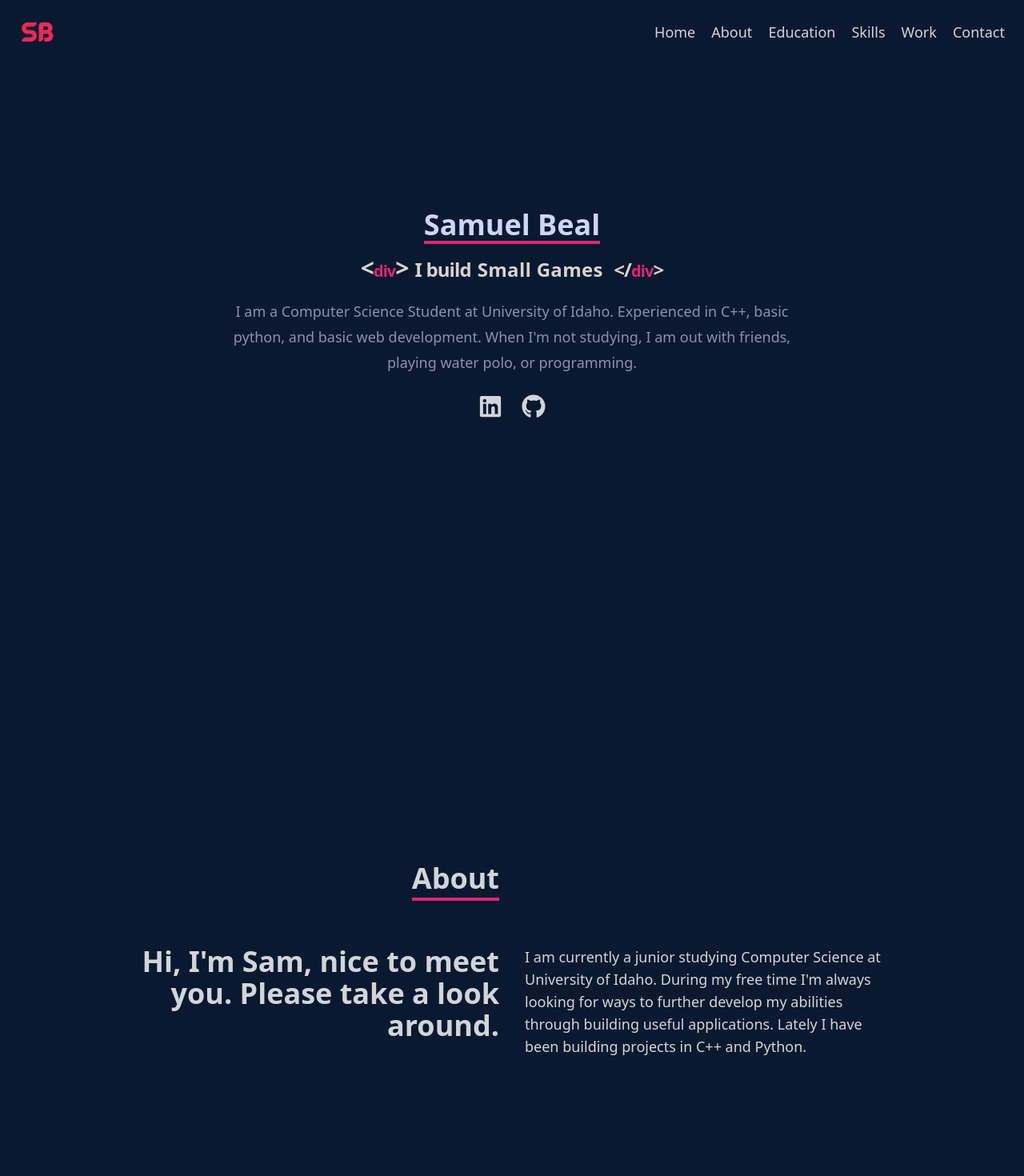
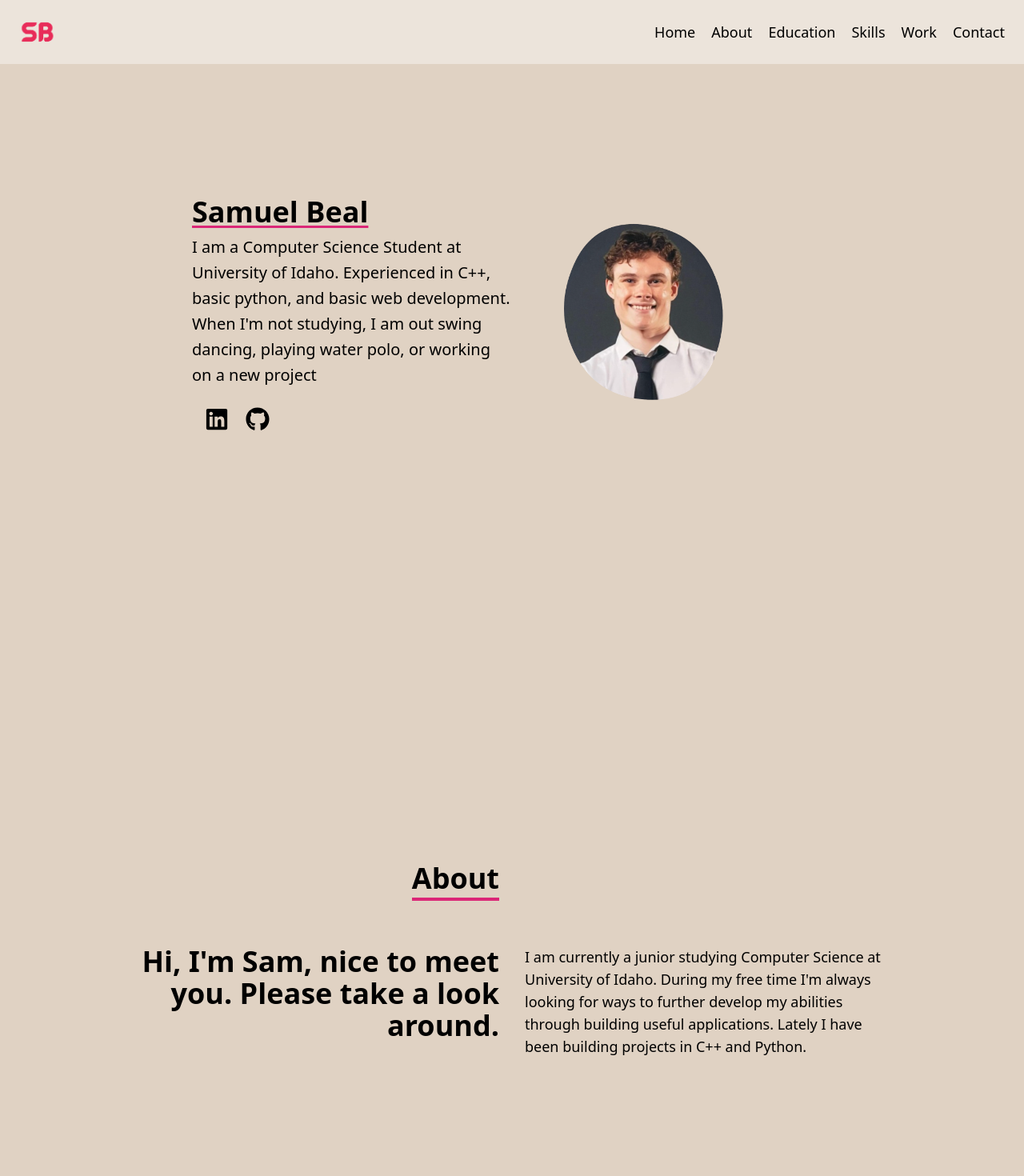
Before and after one commit to spbeal/portfolio, a React (Create React App) app: page / in a window 1280 px wide. Shown: the top 1470 px of the page at 80% size. Built offline with nearby package versions, Linux system fonts and the light colour scheme.

Commit message:
Update 2024
New colors, and updated for 2024

```diff
--- a/src/components/navigationbar/Navbar.jsx
+++ b/src/components/navigationbar/Navbar.jsx
@@ -17,7 +17,7 @@ const Navbar = () => {
   const handleClick = () => setNav(!nav);
 
   return (
-    <div className="fixed w-full h-[80px] flex justify-between items-center px-4 bg-[#0a192f] text-gray-300">
+    <div className="fixed w-full h-[80px] flex justify-between items-center px-4 bg-almond-700">
       {/* <div className="fixed px-4 bg-[#0a192f] text-gray-300"> */}
       <div>
         <a href="https://sambeal.dev/">
@@ -71,7 +71,7 @@ const Navbar = () => {
         className={
           !nav
             ? "hidden"
-            : " absolute top-0 left-0 w-full h-screen bg-[#0a192f] flex flex-col justify-center items-center"
+            : " absolute top-0 left-0 w-full h-screen bg-almond-700 flex flex-col justify-center items-center"
         }
       >
         <li className="py-6 text-4xl">
--- a/src/components/pages/About.jsx
+++ b/src/components/pages/About.jsx
@@ -2,7 +2,7 @@ import React from 'react'
 
 const About = () => {
   return (
-    <div name='about' className='w-full h-screen bg-[#0a192f] text-gray-300'>
+    <div name='about' className='w-full h-screen bg-almond'>
         <div className='flex flex-col justify-center items-center w-full h-full'>
 
         <div className='max-w-[1000px] w-full grid grid-cols-2 gap-8'>
--- a/src/components/pages/Contact.jsx
+++ b/src/components/pages/Contact.jsx
@@ -2,16 +2,16 @@ import React from 'react'
 
 const Contact = () => {
   return (
-    <div name = 'contact' className='w-full h-full py-72 bg-[#0a192f] flex justify-center items-center p-4'>
+    <div name = 'contact' className='w-full h-full py-72 bg-almond flex justify-center items-center p-4'>
         <form method='POST' action="https://getform.io/f/1575d85d-5d25-4d12-925b-8d0d2a4b407d" className='flex flex-col max-w-[600px] w-full'>
           <div className='pb-8'>
-            <p className='text-4xl font-bold inline border-b-4 border-pink-600 text-gray-300'>Contact</p>
-            <p className='text-gray-300 py-4 text-lg'> Submit the form below or shoot me an email --> sampbeal@gmail.com</p>
+            <p className='text-4xl font-bold inline border-b-4 border-pink-600 '>Contact</p>
+            <p className=' py-4 text-lg'> Submit the form below or shoot me an email --> sampbeal@gmail.com</p>
           </div>
-          <input className='bg-[#ccd6f6] p-2' type="text" placeholder='Name' name='name' />
-          <input className='my-4 p-2 bg-[#ccd6f6]' type="email" placeholder='Email' name='email'/>
-          <textarea className='bg-[#ccd6f6] p-2' name="message" rows="10" placeholder='Message'></textarea>
-          <button className='text-white border-2 hover:bg-pink-600 hover:border-pink-600 px-4 py-3 mx-auto flex items-center my-8 text-xl'>Let's Connect</button>
+          <input className='bg-almond-800  p-2' type="text" placeholder='Name' name='name' />
+          <input className='my-4 p-2 bg-almond-800 ' type="email" placeholder='Email' name='email'/>
+          <textarea className='bg-almond-800  p-2' name="message" rows="10" placeholder='Message'></textarea>
+          <button className='border-almond-800 border-2 hover:bg-almond-600  hover:border-pink-600 px-4 py-3 mx-auto flex items-center my-8 text-xl'>Let's Connect</button>
         </form>
     </div>
   )
--- a/src/components/pages/Education.jsx
+++ b/src/components/pages/Education.jsx
@@ -4,11 +4,11 @@ import GRC from '../../assets/Green River College.jpg'
 
 const Education = () => {
   return (
-    <div name='education' className='wfull h-screen bg-[#0a192f] text-gray-300'>
+    <div name='education' className='wfull h-screen bg-almond'>
 {/*Container */}
         <div className=' max-w-[1000px] mx-auto p-4 flex flex-col justify-center w-full h-full'>
             <div className=''>
-                <p className='text-4xl font-bold inline border-b-4 border-pink-600 text-gray-300'>Education</p>
+                <p className='text-4xl font-bold inline border-b-4 border-pink-600'>Education</p>
               <ul className='hidden md:block text-lg'>
                 <li className='py-8 grid grid-cols-4'>
                 <img className='w-20' src={Uidaho} alt="University of Idaho icon"/>
@@ -17,7 +17,7 @@ const Education = () => {
                 <p className='py-1'>Computer Science</p>
                 </li>
                 <p className='mx-auto'> 2023-2025
-                <p className='mx-auto py-1'>GPA: 3.91/4.0</p>
+                <p className='mx-auto py-1'>GPA: 3.79/4.0</p>
                 </p>
                 </li>
 
--- a/src/components/pages/Home.jsx
+++ b/src/components/pages/Home.jsx
@@ -2,6 +2,7 @@ import React from "react";
 import { HiArrowNarrowRight } from "react-icons/hi";
 import { TypeAnimation } from "react-type-animation";
 import { Link } from "react-scroll";
+import Sam from "../../assets/Good pfp.jpg";
 import SamBlob from "../../assets/blobimageofme.png";
 
 import {
@@ -18,83 +19,74 @@ import { BsFillPersonLinesFill } from "react-icons/bs";
 }
 const Home = () => {
   return (
-    <div name="home" className="w-full h-screen bg-[#0a192f]">
+    <div name="home" className="w-full h-screen bg-almond">
       {/* Container */}
-      <div className="max-w-[1000px] mx-auto px-8 flex flex-col justify-center items-center h-full ">
-        <h1 className="text-4xl text-7x1 font-bold text-[#ccd6f6] sm:block border-b-4 border-pink-600">
+      <div className="w-full mx-auto px-8 flex flex-col items-center justify-center h-full text-xl leading-8">
+        <div className="hidden sm:block">
+          <div className=" grid grid-cols-2">
+            <div>
+              <h1 className=" text-4xl font-bold sm:block underline decoration-pink-600 underline-offset-4 ">
                 Samuel Beal
               </h1>
-
-        <div className="">
-          <p className=" mt-2 mb-3 text-2xl pt-1 font-extrabold tracking-tight text-text-color sm:text-4xl flex">
-            <p className=" hidden md:block whitespace-nowrap text-3xl font-extrabold text-stone-300">
-              &lt;
-              <span className="font-extrabold text-xl text-pink-600">div</span>
-              &gt;
-              {/* <span className="text-2xl mx-2 font-extrabold leading-7 text-stone-400">I build</span></p> */}
-              <span className="text-2xl mx-2 font-extrabold leading-7 text-[]">
-                I build
-              </span>
-            </p>
-            <p className=" hidden md:block text-xs pt-3 font-black tracking-wide text-stone-300">
-              <TypeAnimation
-                sequence={[
-                  "Quality of Life Applications",
-                  1000,
-                  "Websites",
-                  1000,
-                  "Small Games",
-                  1000,
-                  "Any and All Things!",
-                  1000,
-                ]}
-                wrapper="span"
-                speed={50}
-                style={{ fontSize: "2em", display: "inline-block" }}
-                repeat={Infinity}
-              />
-            </p>
-
-            <p className=" hidden md:block text-2xl font-bold pt-1 text-stone-300 ">
-              &lt;/
-              <span className="text-xl pt-1 font-extrabold text-pink-600">
-                div
-              </span>
-              &gt;
-            </p>
-          </p>
-        </div>
-        <p className="hidden md:block text-center text-lg leading-8 text-[#8892b0] py-2 max-w-[700px] ">
-          I am a Computer Science Student at University of Idaho. Experienced in
-          C++, basic python, and basic web development. When I'm not studying, I
-          am out with friends, playing water polo, or programming.
-        </p>
-
-        <p className="md:hidden text-xl leading-8 text-[#8892b0] py-2 max-w-[700px]">
-          I am a Computer Science Student at University of Idaho. Experienced in
-          C++, basic python, and basic web development. When I'm not studying, I
-          am out with friends, playing water polo, or programming.
+              <p className="text-left text-xl leading-8 py-2 max-w-[400px] ">
+                I am a Computer Science Student at University of Idaho.
+                Experienced in C++, basic python, and basic web development.
+                When I'm not studying, I am out swing dancing, playing water
+                polo, or working on a new project
               </p>
 
               {/* Social icons */}
-        <div className="py-4 grid grid-cols-2 text-4xl font-bold inline text-gray-300">
-          <div className="mx-3 ">
+              <div className="py-4 grid grid-cols-6 space-x-0">
+                <div className="pl-4">
+                  <a
+                    className=""
+                    href="https://www.linkedin.com/in/samuelbeal/"
+                  >
+                    <FaLinkedin size={30} />
+                  </a>
+                </div>
+                <div className="">
+                  <a className="" href="https://github.com/spbeal">
+                    <FaGithub size={30} />
+                  </a>
+                </div>
+              </div>
+            </div>
+            <img className=" pl-6 h-72" src={SamBlob} alt="Me"></img>
+          </div>
+        </div>
+
+        {/* Mobile */}
+        <div className="sm:hidden">
+          <div>
+            <div className="">
+              <img className="h-72 mx-auto " src={SamBlob} alt="Me"></img>
+            </div>
+
+            <h1 className=" text-4xl font-bold underline decoration-pink-600 underline-offset-4 ">
+              Samuel Beal
+            </h1>
+            <p className=" text-xl leading-8 py-2 max-w-[700px]">
+              I am a Computer Science Student at University of Idaho.
+              Experienced in C++, basic python, and basic web development. When
+              I'm not studying, I am out with friends, playing water polo, or
+              programming a new project
+            </p>
+
+            {/* Social icons */}
+            <div className="py-4 grid grid-cols-12 space-x-0">
+              <div className="pl-4">
                 <a className="" href="https://www.linkedin.com/in/samuelbeal/">
                   <FaLinkedin size={30} />
                 </a>
               </div>
-          <div className="mx-3 ">
+              <div className="sm:hidden space-x-0"></div>
+              <div className="">
                 <a className="" href="https://github.com/spbeal">
                   <FaGithub size={30} />
                 </a>
-            {/**
-              <div className='mx-3 '>
-            <a className=''
-              href='/resume'>
-                <BsFillPersonLinesFill size={30}/>
-              </a>
               </div>
-               */}
+            </div>
           </div>
         </div>
       </div>
--- /dev/null
+++ b/src/components/pages/Home2.jsx
@@ -0,0 +1,104 @@
+import React from "react";
+import { HiArrowNarrowRight } from "react-icons/hi";
+import { TypeAnimation } from "react-type-animation";
+import { Link } from "react-scroll";
+import SamBlob from "../../assets/blobimageofme.png";
+
+import {
+  FaBars,
+  FaTimes,
+  FaGithub,
+  FaLinkedin,
+  FaFacebook,
+} from "react-icons/fa";
+import { HiOutlineMail } from "react-icons/hi";
+import { BsFillPersonLinesFill } from "react-icons/bs";
+{
+  /* #42BD97  #0a192f*/
+}
+const Home2 = () => {
+  return (
+    <div name="home" className="w-full h-screen bg-almond">
+      {/* Container */}
+      <div className="max-w-[1000px] mx-auto px-8 flex flex-col justify-center items-center h-full ">
+        <h1 className="text-4xl text-7x1 font-bold sm:block border-b-4 border-pink-600">
+          Samuel Beal
+        </h1>
+
+        <div className="">
+          {/* <p className=" mt-2 mb-3 text-2xl pt-1 font-extrabold tracking-tight text-text-color sm:text-4xl flex">
+            <p className=" hidden md:block whitespace-nowrap text-3xl font-extrabold">
+              &lt;
+              <span className="font-extrabold text-xl text-pink-600">div</span>
+              &gt;
+              <span className="text-2xl mx-2 font-extrabold leading-7 ">
+                I build
+              </span>
+            </p>
+            <p className=" hidden md:block text-xs pt-3 font-black tracking-wide">
+              <TypeAnimation
+                sequence={[
+                  "Quality of Life Applications",
+                  1000,
+                  "Websites",
+                  1000,
+                  "Small Games",
+                  1000,
+                  "Any and All Things!",
+                  1000,
+                ]}
+                wrapper="span"
+                speed={50}
+                style={{ fontSize: "2em", display: "inline-block" }}
+                repeat={Infinity}
+              />
+            </p>
+
+            <p className=" hidden md:block text-2xl font-bold pt-1 ">
+              &lt;/
+              <span className="text-xl pt-1 font-extrabold text-pink-600">
+                div
+              </span>
+              &gt;
+            </p>
+          </p> */}
+        </div>
+        <p className="hidden md:block text-center text-lg leading-8 py-2 max-w-[700px] ">
+          I am a Computer Science Student at University of Idaho. Experienced in
+          C++, basic python, and basic web development. When I'm not studying, I
+          am out with friends, playing water polo, or programming.
+        </p>
+
+        <p className="md:hidden text-xl leading-8 py-2 max-w-[700px]">
+          I am a Computer Science Student at University of Idaho. Experienced in
+          C++, basic python, and basic web development. When I'm not studying, I
+          am out with friends, playing water polo, or programming.
+        </p>
+
+        {/* Social icons */}
+        <div className="py-4 grid grid-cols-2 text-4xl font-bold inline">
+          <div className="mx-3 ">
+            <a className="" href="https://www.linkedin.com/in/samuelbeal/">
+              <FaLinkedin size={30} />
+            </a>
+          </div>
+          <div className="mx-3 ">
+            <a className="" href="https://github.com/spbeal">
+              <FaGithub size={30} />
+            </a>
+            {/**
+              <div className='mx-3 '>
+            <a className=''
+              href='/resume'>
+                <BsFillPersonLinesFill size={30}/>
+              </a>
+            </div>
+               */}
+          </div>
+        </div>
+      </div>
+    </div>
+  );
+};
+
+export default Home;
--- a/src/components/pages/Skills.jsx
+++ b/src/components/pages/Skills.jsx
@@ -19,15 +19,15 @@ const { nav } = require('../navigationbar/Navbar')
 
 const Skills = () => {
   return (
-    <div name='skills' className='w-full h-screen bg-[#0a192f] text-gray-300'>
+    <div name='skills' className='w-full h-screen bg-almond '>
        {/*Container */}
         <div className=' max-w-[1000px] mx-auto p-4 flex flex-col justify-center w-full h-full'>
             <div>
-                <p className='text-4xl font-bold inline border-b-4 border-pink-600 text-gray-300'>Skills</p>
+                <p className='text-4xl font-bold inline border-b-4 border-pink-600 '>Skills</p>
                 <p className='py-4 text-lg '> // These are some of the languages I've worked with </p>
             </div>
 
-            <div className = 'w-full grid grid-cols-2 sm:grid-cols-4 gap-4 text-center py-8'>
+            <div className = 'w-full grid grid-cols-2 sm:grid-cols-4 gap-4 text-center py-8 font-bold'>
                 <div className='shadow-md shadow-[#040c161] scale-100 hover:scale-[1.1] duration-500'>
                     <img className='w-20 mx-auto' src={Cplusplus} alt="C++ icon"/>
                     <p className='my-4'>C++</p>
--- a/src/components/pages/Work.jsx
+++ b/src/components/pages/Work.jsx
@@ -8,17 +8,40 @@ import DownloadsPic from '../../assets/Cleandownloads.png'
 import DiscoverWeekly from '../../assets/discoverweekly.png'
 import StockPic from '../../assets/stockmarket.jpg'
 import PlatformerPic from '../../assets/2D_Platformer_QjdAii7a0L.png'
+import crafty3DPic from '../../assets/crafty3D.jpg'
+
 
 const Work = () => {
   return (
-    <div name='work' className='w-full h-full text-gray-300 bg-[#0a192f]'>
+    <div name='work' className='w-full h-full  bg-almond'>
         <div className='max-w-[1000px] mx-auto p-4 flex flex-col justify-center w-full h-full'>
             <div className='pb-8'>
-                <p className='text-4xl font-bold inline border-b-4 text-gray-300 border-pink-600'>Work</p>
+                <p className='text-4xl font-bold inline border-b-4 border-pink-600'>Work</p>
                 <p className='py-4 text-lg'>// Some of my recent work</p>
             </div>
             {/* Container */}
             <div className='text-center grid sm:grid-cols-2 md:grid-cols-3 gap-4'>
+            <div
+                style = {{backgroundImage: `url(${crafty3DPic})`}}
+                className='shadow-lg shadow-[#040c16] group container rounded-md flex justify-center items-center mx-auto content-div'>
+                    <div className='opacity-0 group-hover:opacity-100'>
+                        <span className='text-2xl font-bold text-white tracking-wider'>
+                            Crafty3D
+                        </span>
+                        <div className='pt-8 text-center'>
+                            <a href="https://devpost.com/software/crafty3d">
+                                <button className='text-center rounded-lg px-4 py-3 m-2 bg-white text-gray-700 font-bold text-lg'>
+                                    Hackathon
+                                </button>
+                            </a>
+                            <a href="https://github.com/Ibetz1/crafty">
+                                <button className='text-center rounded-lg px-4 py-3 m-2 bg-white text-gray-700 font-bold text-lg'>
+                                    Code
+                                </button>
+                            </a>
+                        </div>
+                    </div>
+                </div>
             <div
                 style = {{backgroundImage: `url(${DiscoverWeekly})`}}
                 className='shadow-lg shadow-[#040c16] group container rounded-md flex justify-center items-center mx-auto content-div'>
--- a/tailwind.config.js
+++ b/tailwind.config.js
@@ -7,7 +7,14 @@ module.exports = {
     extend: {
       scale:{
         '120': '1.20',
-      }
+      },
+      colors: {
+        'cinereous': { DEFAULT: '#93827f', 100: '#1e1a19', 200: '#3b3433', 300: '#594e4c', 400: '#776865', 500: '#93827f', 600: '#a99c9a', 700: '#beb5b3', 800: '#d4cdcc', 900: '#e9e6e6' },
+        'cambridge_blue': { DEFAULT: '#6ba292', 100: '#15211e', 200: '#2a423b', 300: '#3e6459', 400: '#538577', 500: '#6ba292', 600: '#89b5a9', 700: '#a7c8be', 800: '#c4dad4', 900: '#e2ede9' },
+        'emerald': { DEFAULT: '#35ce8d', 100: '#0a2a1d', 200: '#145439', 300: '#1e7e56', 400: '#29a873', 500: '#35ce8d', 600: '#5ed8a5', 700: '#86e2bc', 800: '#afecd2', 900: '#d7f5e9' },
+        'celadon': { DEFAULT: '#bcd8b7', 100: '#1f341c', 200: '#3f6738', 300: '#5e9b54', 400: '#8bbc82', 500: '#bcd8b7', 600: '#c9e0c5', 700: '#d6e7d3', 800: '#e4efe2', 900: '#f1f7f0' },
+        'almond': { DEFAULT: '#e0d2c3', 100: '#372a1c', 200: '#6e5539', 300: '#a67f55', 400: '#c3a88b', 500: '#e0d2c3', 600: '#e6dbcf', 700: '#ece4db', 800: '#f3ede7', 900: '#f9f6f3' },
+          }
     },
   },
   plugins: [],
```
Also changed, not shown: src/index.css (+13 -0 lines), src/assets/crafty3D.jpg (added). Lines whose indentation alone changed are shown as unchanged.
